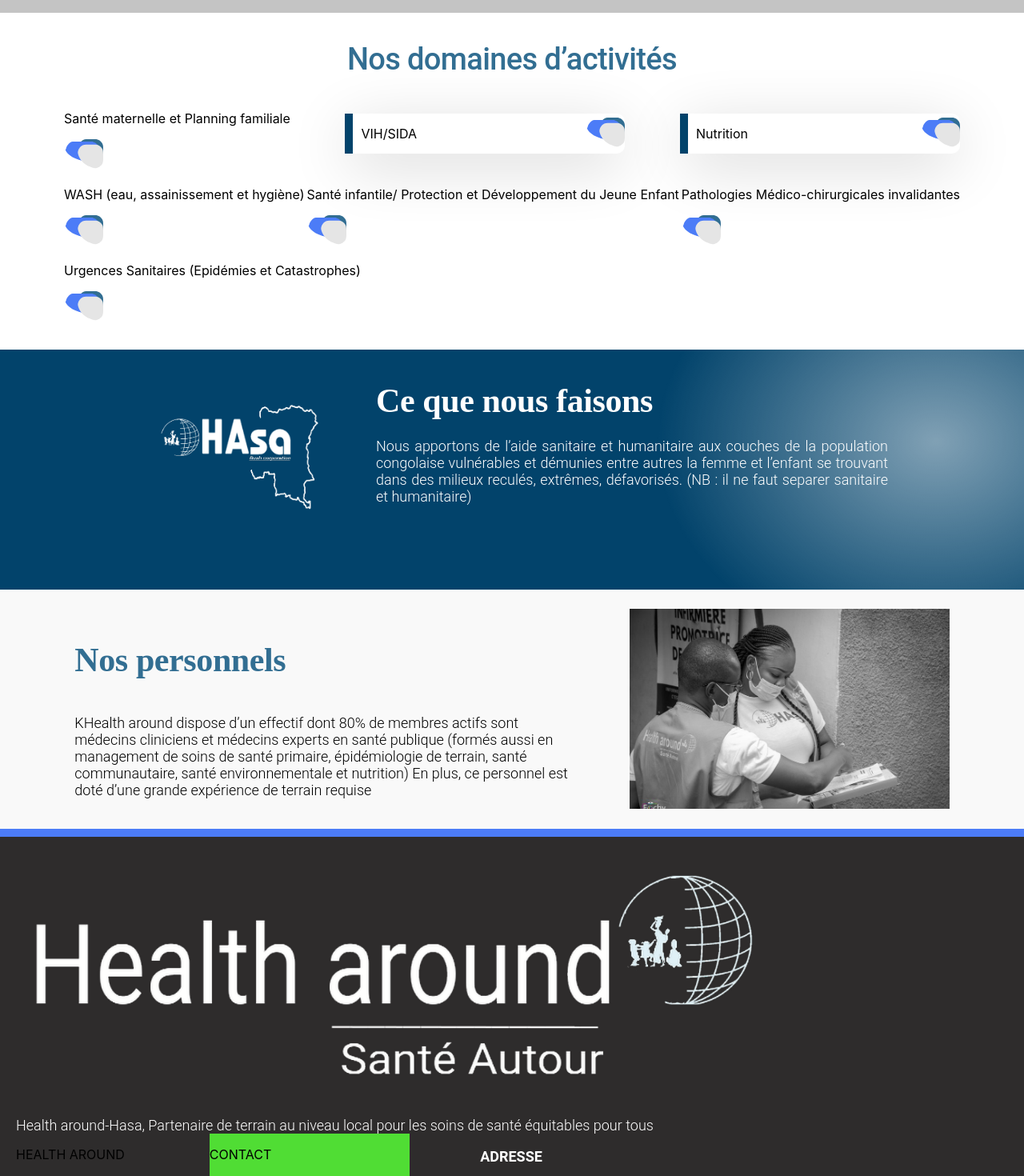
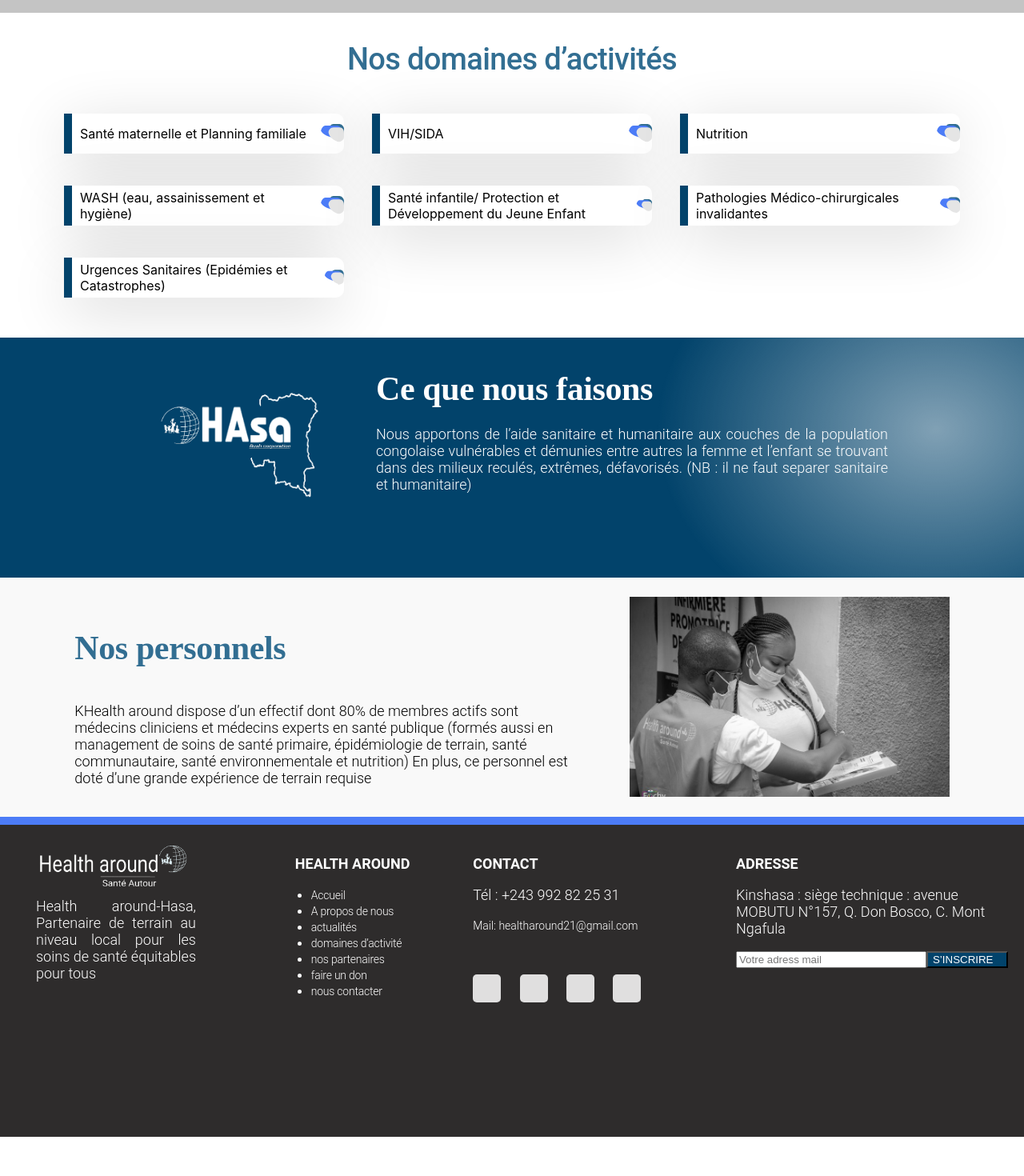
Before and after one commit to ASHUZA/HASA2, a Next.js app: page / in a window 1280 px wide. Shown: the part 800-2270 px from the top of the page at 80% size. After the commit the page ends 2221 px from the top, so only its background shows below. Built offline with nearby package versions, Linux system fonts and the light colour scheme.

Commit message:
FIW CSS STYLE ERROR

```diff
--- a/pages/index.js
+++ b/pages/index.js
@@ -1,4 +1,4 @@
-import Head from 'next/head'
+import Head from "next/head";
 import img1 from "./../pages/images/team/team-image.jpg";
 import img2 from "./../pages/images/team/team-image01.jpg";
 import img3 from "./../pages/images/team/team-image.jpg";
@@ -321,10 +321,7 @@
             <Image src={logo1} alt="" />
           </div>
           <div className={styles.about_text}>
-            <div className={styles.about_text_title}>
-              {" "}
-              Ce que nous faisons{" "}
-            </div>
+            <div className={styles.about_text_title}> Ce que nous faisons </div>
             <div
               className={styles.about_text_main}
               data-aos="fade-up"
@@ -377,7 +374,8 @@
           <div className={styles.footer_main}>
             {" "}
             <div
-              className={(styles.footer_item, styles.item_logo)}
+              className={styles.footer_item}
+              className={styles.item_logo}
               data-aos="fade-up"
               data-aos-delay="700"
             >
@@ -390,7 +388,8 @@
               </div>
             </div>
             <div
-              className={(styles.footer_item, styles.footer_link)}
+              className={styles.footer_item}
+              className={styles.footer_link}
               data-aos="fade-up"
               data-aos-delay="700"
             >
--- a/styles/Home.module.css
+++ b/styles/Home.module.css
@@ -148,7 +148,7 @@
   justify-content: space-between;
 }
 
-.domaine_box .domaine_item-main {
+.domaine_box .domaine_item_main {
   height: 50px;
   width: 350px;
   border-left: 10px solid #02436b;
@@ -163,7 +163,14 @@
   display: flex;
   justify-content: space-between;
   align-items: center;
-  padding-top: 10px;
+  /* padding-top: 10px; */
+}
+
+
+.domaine_box  svg {
+/* background-color: rgb(196, 63, 63); */
+height: 30px;
+width: 30px;
 }
 
 .domaine_box .domaine_item {
@@ -433,12 +440,12 @@
 .footer_item {
   height: 90%;
   width: 250px;
-  background-color: rgb(80, 221, 52);
+   /* background-color: rgb(80, 221, 52);  */
 
   margin-bottom: 30px;
 }
 
-.footer_item-adress {
+.footer_item_adress {
   /* height: 90%; */
   width: 340px;
   /* background-color: rgb(80, 221, 52); */
@@ -448,6 +455,25 @@
   width: 80%;
   /* background-color: blue; */
 }
+
+
+.item_logo {
+
+  height: 90%;
+  width: 250px;
+
+  margin-bottom: 30px;
+
+
+
+  display: flex;
+  justify-content: start;
+  align-items: center;
+  flex-direction: column;
+  margin-bottom: 30px;
+  /* background-color: rgb(163, 43, 43); */
+}
+
 
 .footer_text {
   width: 80%;
@@ -469,9 +495,12 @@
   align-items: center;
   flex-direction: column;
   margin-bottom: 30px;
+
+  background-color: #fff;
 }
 
-.footer_link-title {
+
+.footer_link_title {
   font-family: Roboto;
   font-style: normal;
   font-weight: bold;
@@ -498,7 +527,11 @@
 .footer_link ul li {
   color: #ffffff;
 }
-.footer_contact-title {
+
+
+
+
+.footer_contact_title {
   font-family: Roboto;
   font-style: normal;
   font-weight: bold;
@@ -562,6 +595,12 @@
   color: #ffffff;
 }
 
+.footer_item_adress {
+  /* height: 90%; */
+  width: 340px;
+  /* background-color: rgb(80, 221, 52); */
+}
+
 .adress_text {
   font-family: Roboto;
   font-style: normal;
@@ -611,6 +650,12 @@
   border-top: 10px solid #4c7cf7;
 }
 
+
+
+
+
+
+
 @media only screen and (max-width: 750px) {
   .domaine {
     /* height: 60vh;  */
@@ -618,7 +663,7 @@
     padding: 30px;
   }
 
-  .domaine_box .domaine_item-main {
+  .domaine_box .domaine_item_main {
     height: 50px;
     width: 350px;
 
@@ -627,7 +672,7 @@
     background: #ffffff;
     box-shadow: 0px 5px 17px -5px rgba(0, 0, 0, 0.2);
 
-    padding-top: 20px;
+    /* padding-top: 20px; */
   }
 
   .domaine_box .domaine_item {
```
